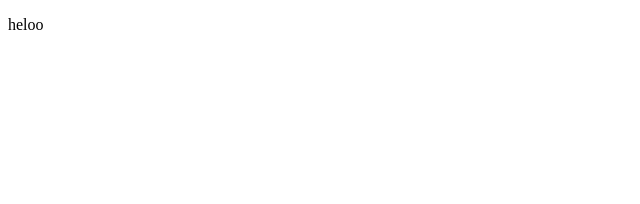
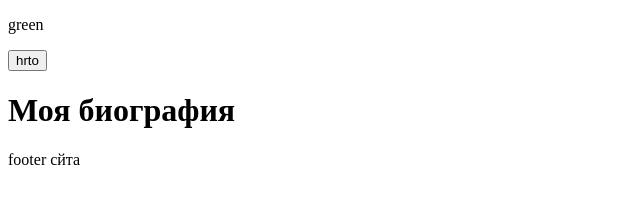
Before and after one commit to Rashid-sultanov/rsschool-cv, a plain HTML site: page index.html in a window 1280 px wide. Shown: the whole page, without its empty margins (0-640 px from the left). Drawn offline with Linux system fonts and the light colour scheme.

Commit message:
feat: add fix html

```diff
--- a/index.html
+++ b/index.html
@@ -5,10 +5,24 @@
     <meta http-equiv="X-UA-Compatible" content="IE=edge">
     <meta name="viewport" content="width=device-width, initial-scale=1.0">
     <title>Document</title>
-    <link rel="stylesheet" href="style.css">
+    <link rel="stylesheet" href="style.css" type="text">
 </head>
 <body>
-    <p class="fix">heloo</p>
+    <DIv class="fix">
+        <p>green</p>
+        <button>hrto</button>
+
+    </DIv>
+    <Div class="main">
+        <h1>Моя биография</h1>
+    </Div>
+
+    <div class="footer">
+        <div>
+            <P>footer сйта</P>
+        </div>
+    </div>
+
 
 </body>
 </html>
--- a/style.css
+++ b/style.css
@@ -1,3 +1,6 @@
 fix {
     color: red;
+    width: 100px;
+    height: 100px;
+    background-color: black;
 }
```
